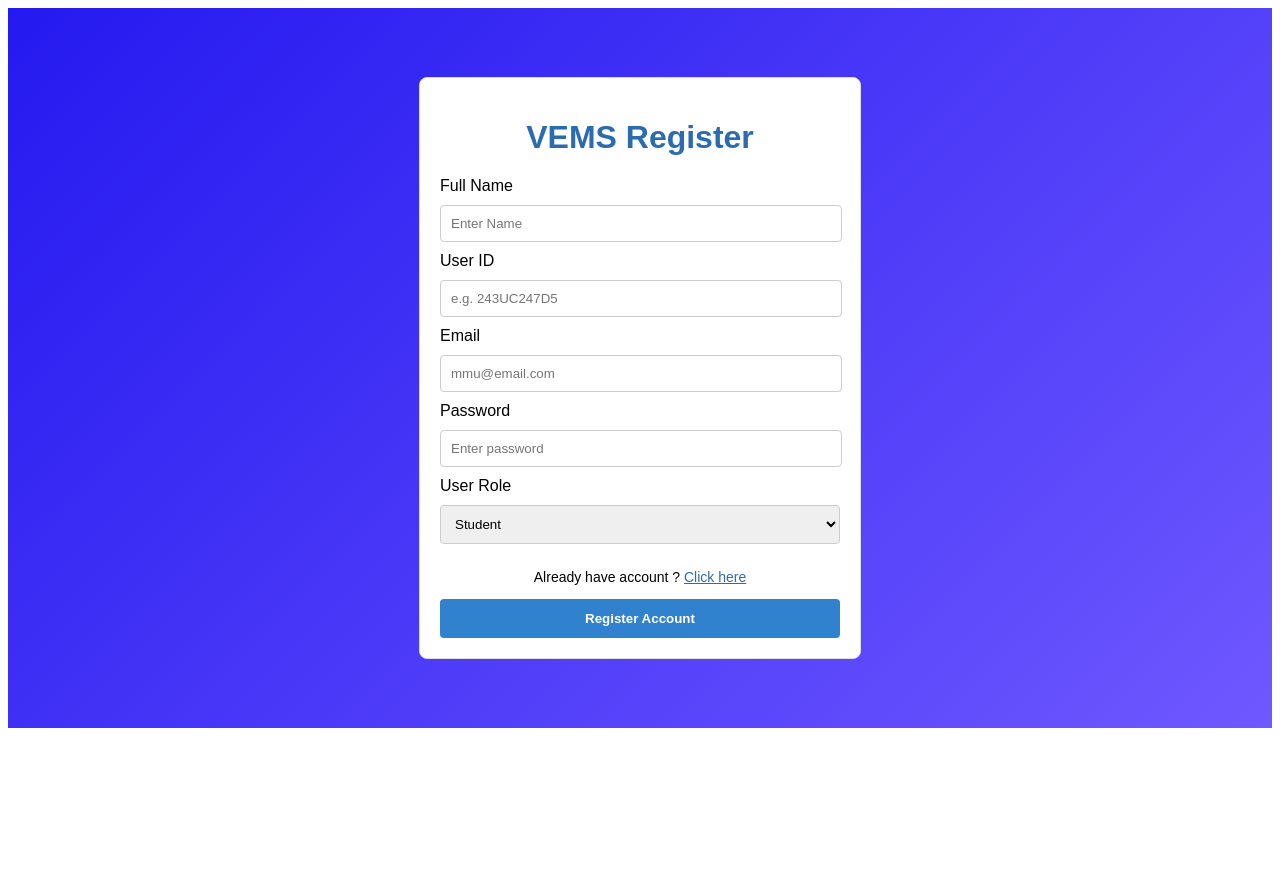
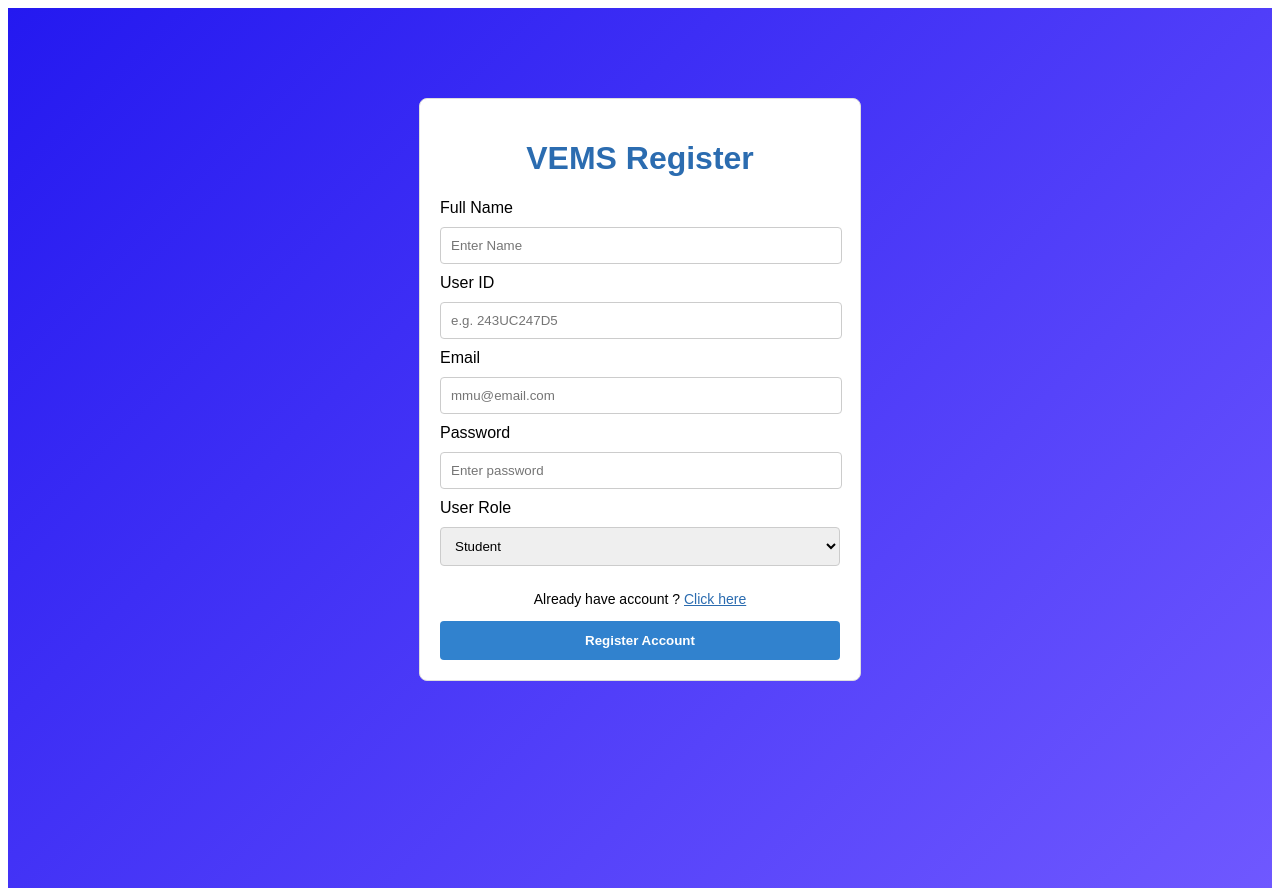
Before and after one commit to NGJIESHENG/Software-Engineering-Fundamental-Project, a React (Vite) app in the folder vems-frontend/: page /register in a window 1280 px wide. Before the commit the page ends 800 px from the top, so only its background shows below. Built offline with nearby package versions, Linux system fonts and the light colour scheme.

Commit message:
update background

```diff
--- a/vems-frontend/src/pages/login.jsx
+++ b/vems-frontend/src/pages/login.jsx
@@ -74,12 +74,10 @@ function LoginPage(){
     };
 
     const backgroundstyle = {
-        width: '100%',
+        minHeight: '100vh',
         background: 'linear-gradient(135deg, #2419F0, #6F58FF)',
-        display: 'flex',
-        justifyContent: 'center',
-        alignItems: 'center',
-        height: '720px',
+        padding: '40px 20px',
+        fontFamily: 'Arial, sans-serif'
     };
 
     return (
--- a/vems-frontend/src/pages/register.jsx
+++ b/vems-frontend/src/pages/register.jsx
@@ -45,12 +45,10 @@ function RegisterPage() {
         border: '1px solid #ccc'
     };
     const backgroundstyle = {
-        width: '100%',
+        minHeight: '100vh',
         background: 'linear-gradient(135deg, #2419F0, #6F58FF)',
-        display: 'flex',
-        justifyContent: 'center',
-        alignItems: 'center',
-        height: '720px',
+        padding: '40px 20px',
+        fontFamily: 'Arial, sans-serif'
     };
 
     return (
```
